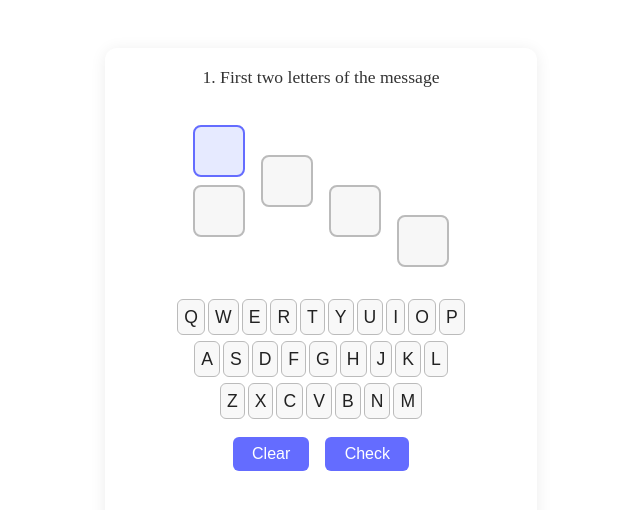
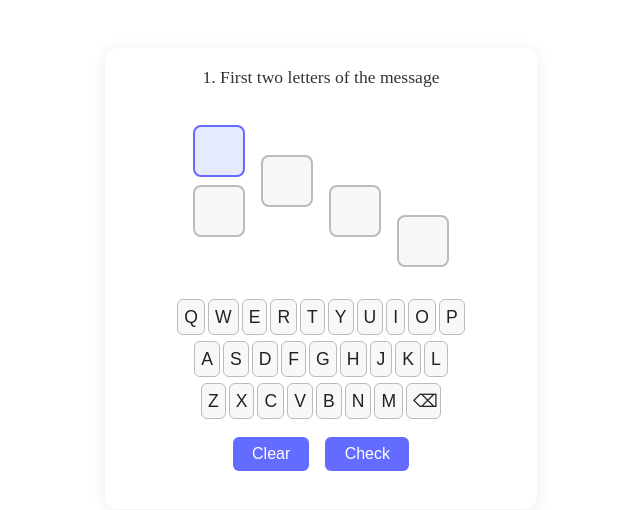
Before and after one commit to wplohrmann/crossword, a React (Vite) app: page / in a window 1280 px wide. Shown: the top 510 px of the page, without its empty margins (319-959 px from the left). Built offline with nearby package versions, Linux system fonts and the light colour scheme.

Commit message:
backspace

```diff
--- a/src/App.css
+++ b/src/App.css
@@ -134,11 +134,6 @@
   background: #4b51c6;
 }
 
-.crossword-message {
-  font-size: 1.1rem;
-  margin-top: 0.5rem;
-  min-height: 1.5em;
-}
 .success {
   color: #176c2a;
   font-weight: bold;
--- a/src/App.tsx
+++ b/src/App.tsx
@@ -165,9 +165,52 @@ function App() {
     Cookies.remove('crosswordState');
   };
 
-  // Helper: is crossword fully correct?
-  const isAllCorrect = checked.every(col => col.every(Boolean));
 
+
+  const handleBackspace = () => {
+    if (!selected) return;
+    const { col, square } = selected;
+    if (checked[col][square]) return;
+    const newLetters = letters.map(arr => [...arr]);
+    // If current square is not empty, clear it
+    if (newLetters[col][square] !== '') {
+      newLetters[col][square] = '';
+      setLetters(newLetters);
+      // Remove incorrect highlight if present
+      if (incorrect[col][square]) {
+        const newIncorrect = incorrect.map(arr => [...arr]);
+        newIncorrect[col][square] = false;
+        setIncorrect(newIncorrect);
+      }
+      return;
+    }
+    // If current square is empty, move to previous square
+    let prevCol = col;
+    let prevSq = square - 1;
+    while (prevSq < 0 && prevCol > 0) {
+      prevCol--;
+      prevSq = crossword[prevCol].answer.length - 1;
+    }
+    if (prevSq >= 0) {
+      setSelected({ col: prevCol, square: prevSq });
+      setTimeout(() => {
+        const inputs = document.querySelectorAll('.crossword-square');
+        const idx = crossword.slice(0, prevCol).reduce((acc, col) => acc + col.answer.length, 0) + prevSq;
+        if (inputs[idx]) (inputs[idx] as HTMLInputElement).focus();
+      }, 0);
+      // Clear previous square
+      const newLetters2 = letters.map(arr => [...arr]);
+      if (!checked[prevCol][prevSq]) {
+        newLetters2[prevCol][prevSq] = '';
+        setLetters(newLetters2);
+        if (incorrect[prevCol][prevSq]) {
+          const newIncorrect2 = incorrect.map(arr => [...arr]);
+          newIncorrect2[prevCol][prevSq] = false;
+          setIncorrect(newIncorrect2);
+        }
+      }
+    }
+  };
 
   return (
     <div className="crossword-app">
@@ -234,16 +277,19 @@ function App() {
               {l}
             </button>
           ))}
+          <button
+            key="Backspace"
+            className="keyboard-key backspace-key"
+            onClick={() => handleBackspace()}
+          >
+            ⌫
+          </button>
         </div>
       </div>
       <div className="crossword-buttons">
         <button onClick={handleClear}>Clear</button>
         <button onClick={handleCheck}>Check</button>
       </div>
-      <div className="crossword-message">
-        {/* Show the message if all correct */}
-        {isAllCorrect ? <span className="success">Message: HELLO</span> : null}
-      </div>
     </div>
   );
 }
```
